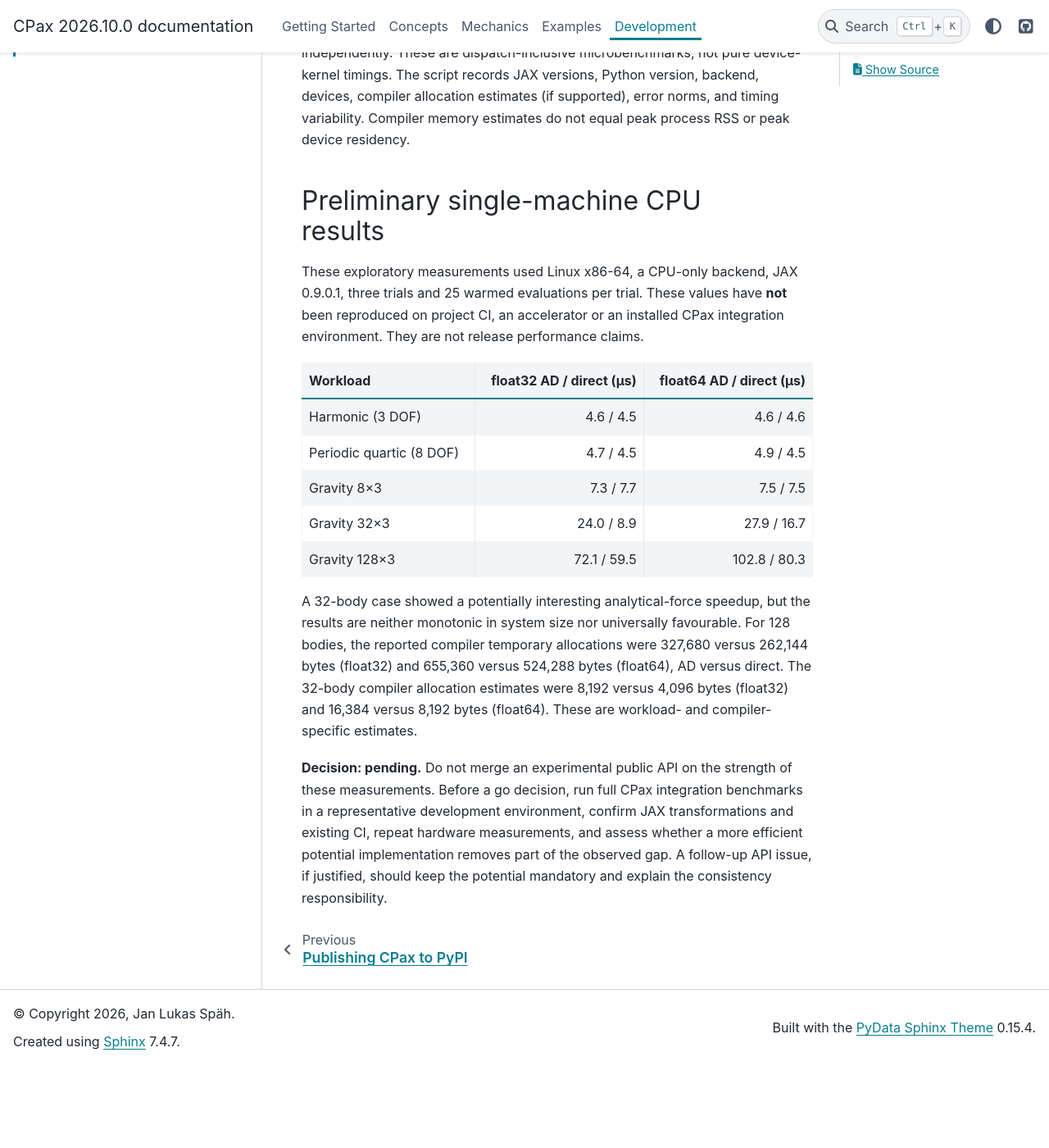
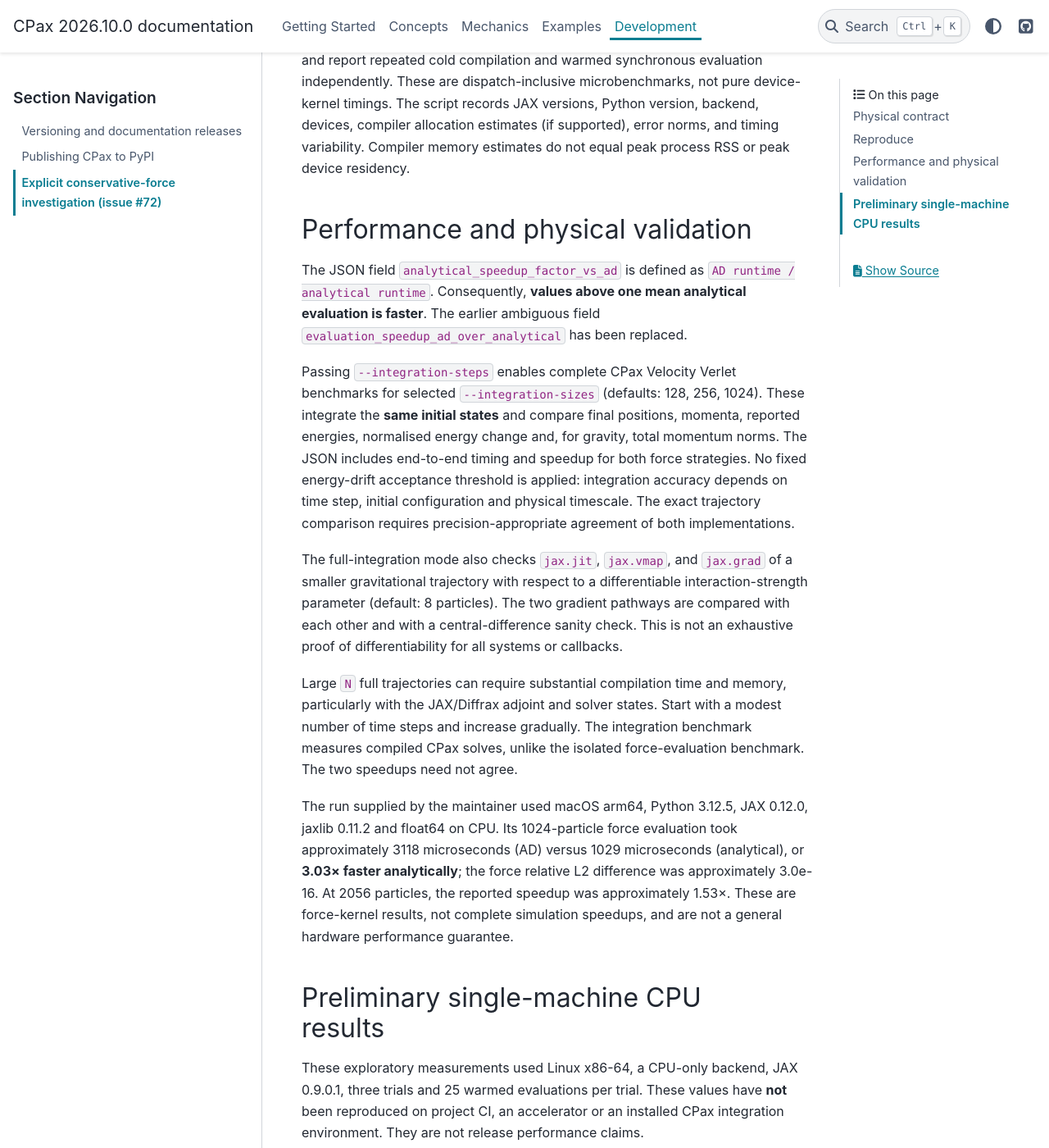
Before and after one commit to JaLuka98/CPax, a Sphinx documentation site: the page built from docs/source/development/force-investigation.md, in a window 1280 px wide and 1400 px high, scrolled down 1124 px. Shown: the whole window at 82% size. Built offline with Sphinx 7.4.7 and the PyData theme 0.15.4, drawn with Linux system fonts in a browser that asks for light colours; pages that are not in the unit, such as notebooks, are missing from menus; before the commit the page ends 2424 px from its top, so only the background shows below that; some of the changed text lies outside the part shown.

Commit message:
docs: explain corrected speedup semantics and full simulation benchmarks (#72)

````diff
--- a/docs/source/development/force-investigation.md
+++ b/docs/source/development/force-investigation.md
@@ -31,7 +31,9 @@
 uv run pytest tests/test_explicit_force.py
 uv run python benchmarks/force_comparison.py --output force-f32.json
 uv run python benchmarks/force_comparison.py --precision float64 --output force-f64.json
-uv run python benchmarks/force_comparison.py --integration-steps 100 --output integrated.json
+uv run python benchmarks/force_comparison.py --precision float64 --sizes 8 32 128 256 1024 \
+    --integration-steps 100 --integration-sizes 128 256 1024 \
+    --integration-dt 0.001 --output integrated.json
 ```
 
 To investigate CPU versus GPU, use an appropriately installed JAX backend.
@@ -44,6 +46,45 @@
 versions, Python version, backend, devices, compiler allocation estimates
 (if supported), error norms, and timing variability. Compiler memory
 estimates do not equal peak process RSS or peak device residency.
+
+## Performance and physical validation
+
+The JSON field `analytical_speedup_factor_vs_ad` is defined as
+`AD runtime / analytical runtime`. Consequently, **values above one
+mean analytical evaluation is faster**. The earlier ambiguous field
+`evaluation_speedup_ad_over_analytical` has been replaced.
+
+Passing `--integration-steps` enables complete CPax Velocity Verlet
+benchmarks for selected `--integration-sizes` (defaults: 128, 256, 1024).
+These integrate the **same initial states** and compare final positions,
+momenta, reported energies, normalised energy change and, for gravity,
+total momentum norms. The JSON includes end-to-end timing and speedup
+for both force strategies. No fixed energy-drift acceptance threshold is
+applied: integration accuracy depends on time step, initial configuration
+and physical timescale. The exact trajectory comparison requires
+precision-appropriate agreement of both implementations.
+
+The full-integration mode also checks `jax.jit`, `jax.vmap`, and
+`jax.grad` of a smaller gravitational trajectory with respect to a
+differentiable interaction-strength parameter (default: 8 particles).
+The two gradient pathways are compared with each other and with a
+central-difference sanity check. This is not an exhaustive proof of
+differentiability for all systems or callbacks.
+
+Large `N` full trajectories can require substantial compilation time
+and memory, particularly with the JAX/Diffrax adjoint and solver states.
+Start with a modest number of time steps and increase gradually.
+The integration benchmark measures compiled CPax solves, unlike the
+isolated force-evaluation benchmark. The two speedups need not agree.
+
+The run supplied by the maintainer used macOS arm64, Python 3.12.5,
+JAX 0.12.0, jaxlib 0.11.2 and float64 on CPU. Its 1024-particle force
+evaluation took approximately 3118 microseconds (AD) versus
+1029 microseconds (analytical), or **3.03× faster analytically**;
+the force relative L2 difference was approximately 3.0e-16.
+At 2056 particles, the reported speedup was approximately 1.53×.
+These are force-kernel results, not complete simulation speedups,
+and are not a general hardware performance guarantee.
 
 ## Preliminary single-machine CPU results
 
````
